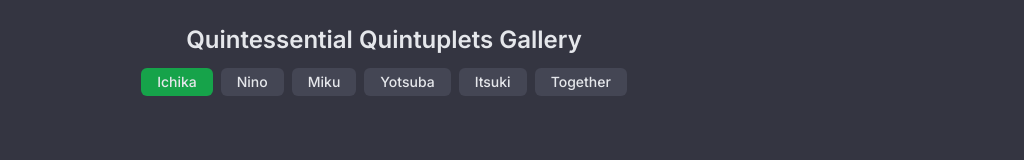
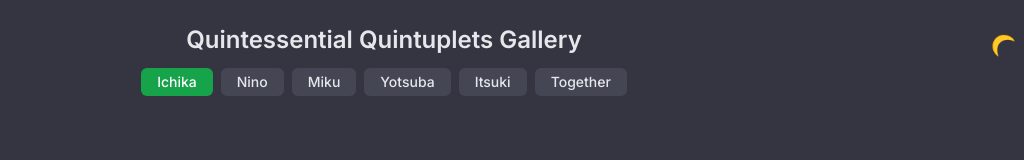
Before and after one commit to meligera/nakano-gallery, a React (Create React App) app in the folder image-slider-app/: page / in a window 1280 px wide. Shown: the top 160 px of the page, without its empty margins (256-1280 px from the left). Built offline with nearby package versions, Linux system fonts and the light colour scheme; no server answers.

Commit message:
Add dark/light theme toggle and fit page layout

```diff
--- a/image-slider-app/src/App.js
+++ b/image-slider-app/src/App.js
@@ -19,6 +19,15 @@
   const [imageItems, setImageItems] = useState([]);
   const [isLoading, setIsLoading] = useState(true);
   const [currentIndex, setCurrentIndex] = useState(0);
+  const [darkMode, setDarkMode] = useState(true);
+
+  useEffect(() => {
+    if (darkMode) {
+      document.documentElement.classList.add('dark');
+    } else {
+      document.documentElement.classList.remove('dark');
+    }
+  }, [darkMode]);
 
   const renderLazyThumbnail = (item) => (
     <img src={item.thumbnail} alt="" loading="lazy" />
@@ -124,8 +133,14 @@
   };
 
   return (
-    <div className="App bg-[#343541] text-gray-200 w-full min-h-screen flex flex-col items-center justify-start pt-6 transition-colors duration-500">
-      <header className="flex flex-col items-center justify-center w-full px-4 text-center mb-4">
+    <div className="App bg-white dark:bg-[#343541] text-gray-900 dark:text-gray-200 w-full h-screen overflow-hidden flex flex-col items-center justify-start pt-6 transition-colors duration-500">
+      <header className="flex flex-col items-center justify-center w-full px-4 text-center mb-4 relative">
+        <button
+          onClick={() => setDarkMode((prev) => !prev)}
+          className={`absolute top-0 right-0 p-2 text-xl transition-transform duration-500 ${darkMode ? 'rotate-180' : ''}`}
+        >
+          {darkMode ? '🌙' : '☀️'}
+        </button>
         <h2 className="text-2xl font-semibold mb-3">Quintessential Quintuplets Gallery</h2>
         <div className="flex flex-wrap justify-center items-center gap-2">
           {characters.map((character) => (
@@ -134,8 +149,8 @@
               onClick={() => handleCharacterChange(character)}
               className={`px-4 py-1 rounded-md text-sm font-medium transition-colors duration-300 ${
                 selectedCharacter === character
-                  ? 'bg-green-600'
-                  : 'bg-[#444654] hover:bg-[#565869]'
+                  ? 'bg-green-600 text-white'
+                  : 'bg-gray-200 dark:bg-[#444654] hover:bg-gray-300 dark:hover:bg-[#565869]'
               }`}
             >
               {character}
@@ -143,7 +158,7 @@
           ))}
         </div>
       </header>
-      <div className="gallery-wrapper flex justify-center items-center mb-4 w-full flex-grow p-4">
+      <div className="gallery-wrapper flex justify-center items-center mb-4 w-full flex-grow p-4 overflow-hidden">
         {isLoading ? (
           <p>Loading...</p>
         ) : (
@@ -164,19 +179,19 @@
       <div className="download-buttons flex flex-col sm:flex-row items-center justify-center gap-2 mt-auto p-4">
         <button
           onClick={downloadCurrentImage}
-          className="px-4 py-1 rounded-md text-sm font-medium bg-[#444654] hover:bg-[#565869] transition-colors duration-300"
+          className="px-4 py-1 rounded-md text-sm font-medium bg-gray-200 dark:bg-[#444654] hover:bg-gray-300 dark:hover:bg-[#565869] transition-colors duration-300"
         >
           Download Current Image
         </button>
         <button
           onClick={downloadCurrentCharacterImages}
-          className="px-4 py-1 rounded-md text-sm font-medium bg-[#444654] hover:bg-[#565869] transition-colors duration-300"
+          className="px-4 py-1 rounded-md text-sm font-medium bg-gray-200 dark:bg-[#444654] hover:bg-gray-300 dark:hover:bg-[#565869] transition-colors duration-300"
         >
           Download Current Character Images
         </button>
         <button
           onClick={downloadAllImages}
-          className="px-4 py-1 rounded-md text-sm font-medium bg-[#444654] hover:bg-[#565869] transition-colors duration-300"
+          className="px-4 py-1 rounded-md text-sm font-medium bg-gray-200 dark:bg-[#444654] hover:bg-gray-300 dark:hover:bg-[#565869] transition-colors duration-300"
         >
           Download All Images
         </button>
--- a/image-slider-app/tailwind.config.js
+++ b/image-slider-app/tailwind.config.js
@@ -1,5 +1,6 @@
 /** @type {import('tailwindcss').Config} */
 module.exports = {
+  darkMode: 'class',
   content: ["./src/**/*.{html,js}"],
   theme: {
     extend: {
```
